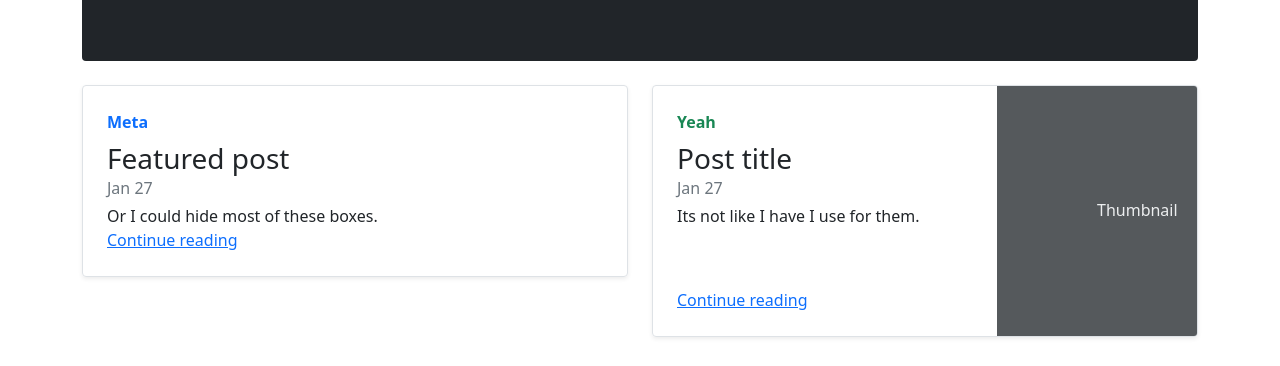
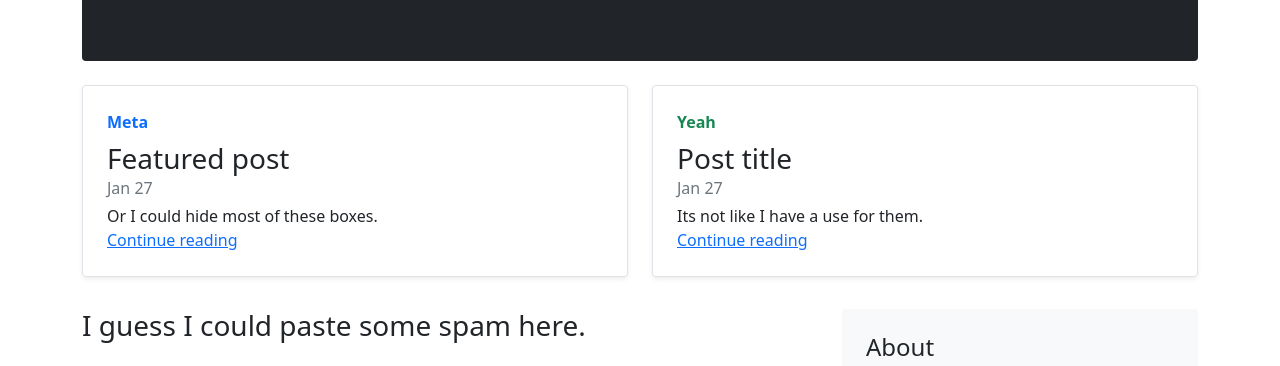
Before and after one commit to Andrtisar/Andrtisar.github.io, a plain HTML site: page shop-variations/shop-blog.html in a window 1280 px wide. Shown: the part 405-771 px from the top of the page. Drawn offline with Linux system fonts and the light colour scheme; files that its build step writes are made by us from their sources.

Commit message:
all of that

```diff
--- a/shop-variations/shop-blog.html
+++ b/shop-variations/shop-blog.html
@@ -64,12 +64,8 @@
                     <strong class="d-inline-block mb-2 text-success">Yeah</strong>
                     <h3 class="mb-0">Post title</h3>
                     <div class="mb-1 text-muted">Jan 27</div>
-                <p class="mb-auto">Its not like I have I use for them.</p>
+                    <p class="mb-auto">Its not like I have a use for them.</p>
                     <a href="#" class="stretched-link">Continue reading</a>
-              </div>
-              <div class="col-auto d-none d-lg-block">
-                <svg class="bd-placeholder-img" width="200" height="250" xmlns="http://www.w3.org/2000/svg" role="img" aria-label="Placeholder: Thumbnail" preserveAspectRatio="xMidYMid slice" focusable="false"><title>Placeholder</title><rect width="100%" height="100%" fill="#55595c"/><text x="50%" y="50%" fill="#eceeef" dy=".3em">Thumbnail</text></svg>
-
                 </div>
             </div>
           </div>
```
Lines whose indentation alone changed are shown as unchanged.
